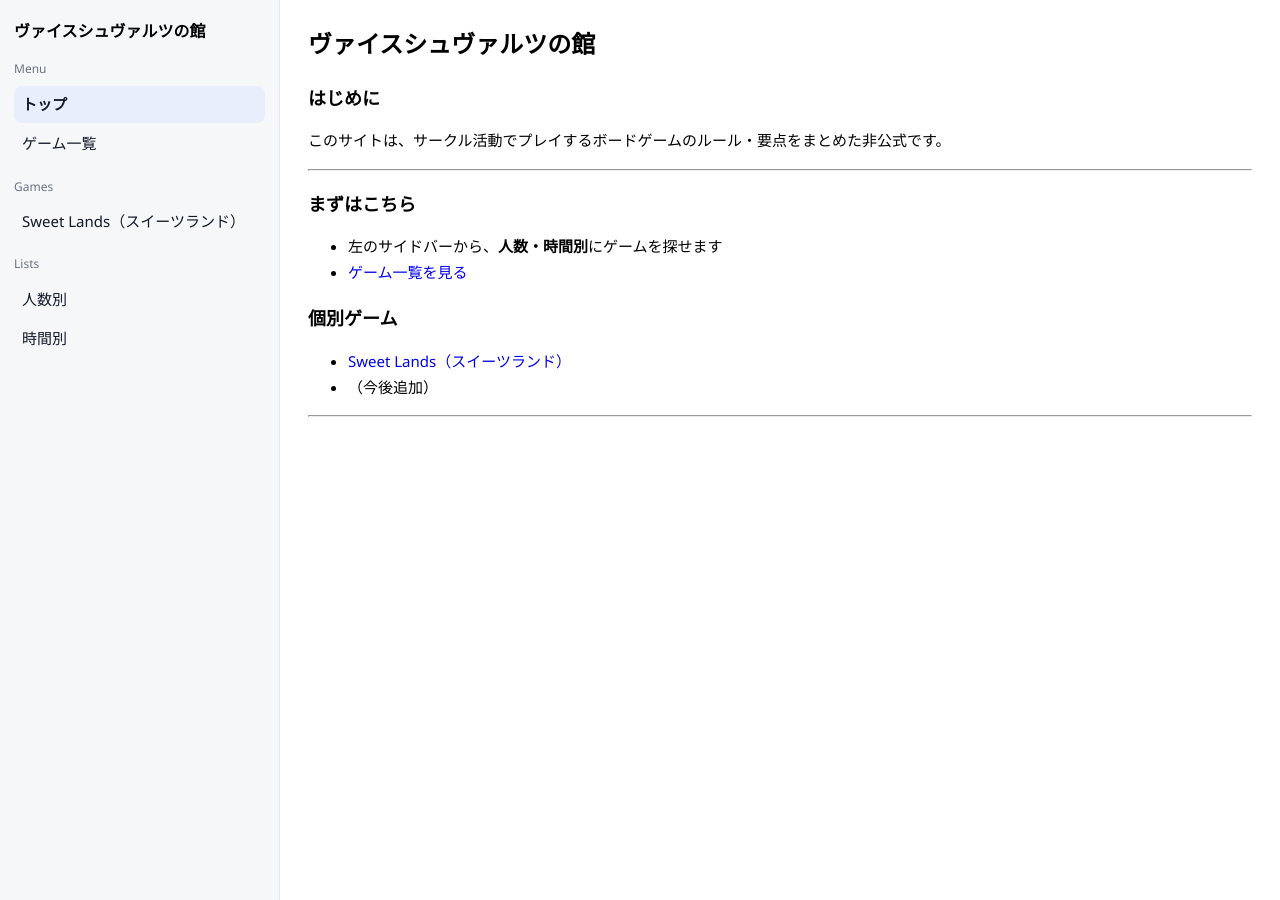
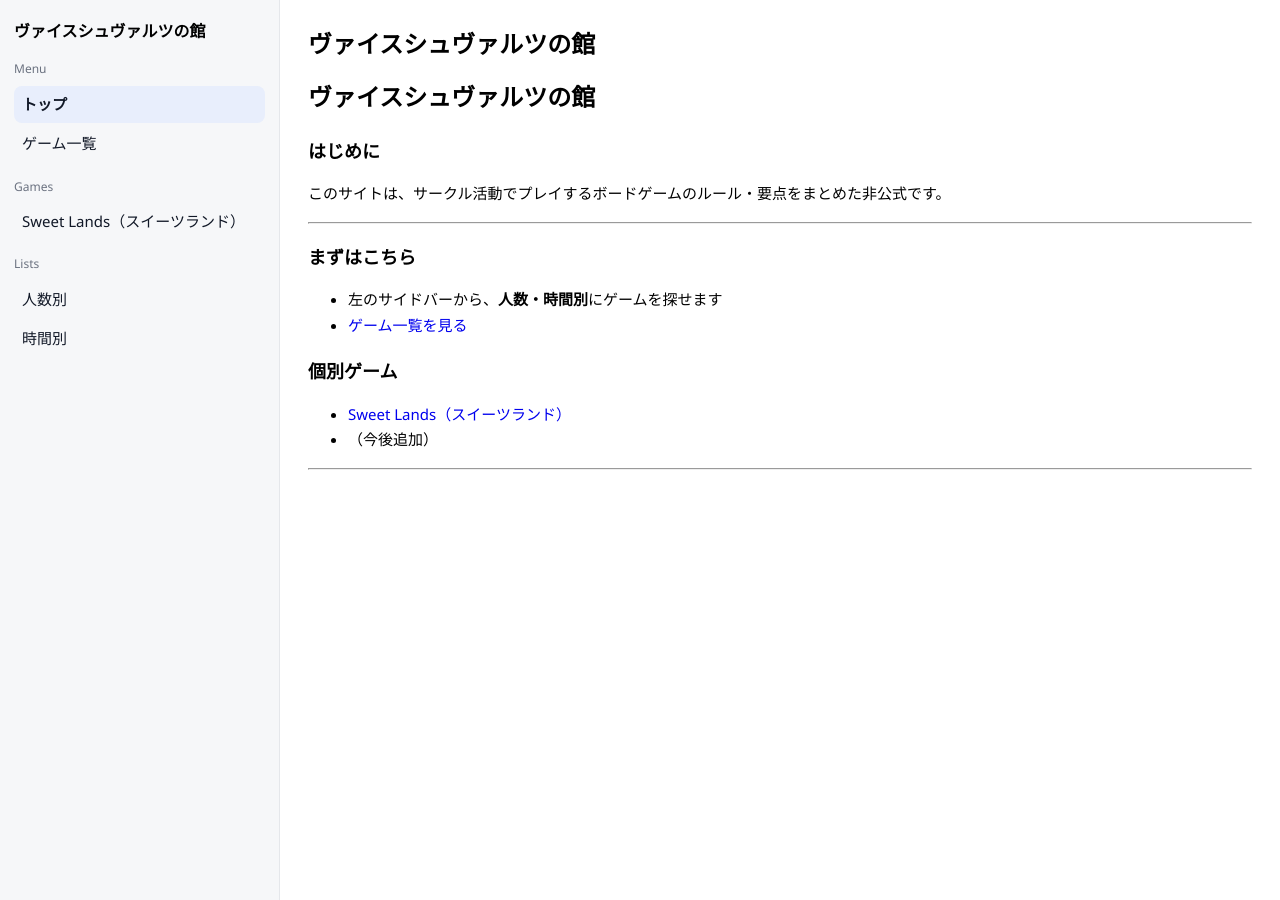
Before and after one commit to weiss-schwarz-house/weiss-schwarz-house, a Jekyll site: the page built from index.md, in a window 1280 px wide. Built offline with Jekyll 4.4.1, drawn with Linux system fonts in a browser that asks for light colours.

```diff
--- a/_layouts/default.html
+++ b/_layouts/default.html
@@ -120,6 +120,11 @@
         font-weight: 600;
       }
 
+      .page-title {
+        font-size: 24px;
+        margin: 0 0 10px 0;
+      }
+
       /* ===== Mobile ===== */
       @media (max-width: 900px) {
         .layout {
@@ -162,7 +167,9 @@
       </div>
 
       <main class="content">
-        {% if page.thumbnail_url %}
+        {% if page.title %}
+        <h1 class="page-title">{{ page.title }}</h1>
+        {% endif %} {% if page.thumbnail_url %}
         <div class="thumb-wrap">
           <img
             class="thumb"
```
Also changed, not shown: games/sweetlands.md (+0 -2 lines).
